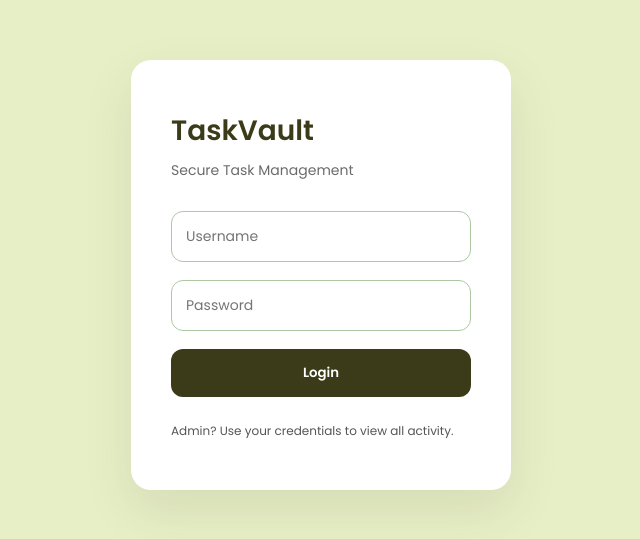
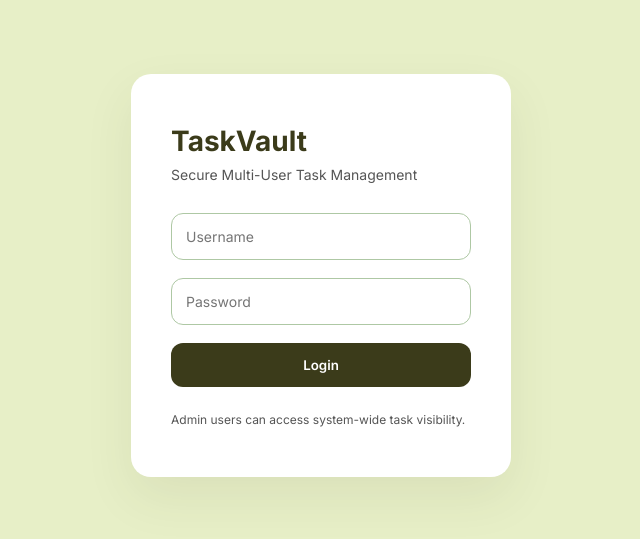
Before and after one commit to Jaideep200513/TaskVault, a plain HTML site: page index.html in a window 1280 px wide. Shown: the part 125-664 px from the top of the page, without its empty margins (319-959 px from the left). Drawn offline with Linux system fonts and the light colour scheme.

Commit message:
updated typography to Inter

```diff
--- a/index.html
+++ b/index.html
@@ -1,9 +1,12 @@
 <!DOCTYPE html>
 <html lang="en">
 <head>
-    <link href="https://fonts.googleapis.com/css2?family=Poppins:wght@400;600&display=swap" rel="stylesheet">
     <meta charset="UTF-8">
     <title>TaskVault - Login</title>
+
+    <!-- Inter Font -->
+    <link href="https://fonts.googleapis.com/css2?family=Inter:wght@400;500;600;700&display=swap" rel="stylesheet">
+
     <link rel="stylesheet" href="style.css">
 </head>
 <body>
@@ -11,7 +14,7 @@
     <div class="container">
         <div class="card">
             <h1>TaskVault</h1>
-            <p class="subtitle">Secure Task Management</p>
+            <p class="subtitle">Secure Multi-User Task Management</p>
 
             <form>
                 <input type="text" placeholder="Username" required>
@@ -19,7 +22,7 @@
                 <button type="submit">Login</button>
             </form>
 
-            <p class="footer-text">Admin? Use your credentials to view all activity.</p>
+            <p class="footer-text">Admin users can access system-wide task visibility.</p>
         </div>
     </div>
 
--- a/style.css
+++ b/style.css
@@ -2,9 +2,10 @@
     margin: 0;
     padding: 0;
     box-sizing: border-box;
-    font-family: "Poppins", sans-serif;
+    font-family: "Inter", sans-serif;
 }
 
+/* Background */
 body {
     height: 100vh;
     background: #E7EFC7;
@@ -13,6 +14,7 @@ body {
     align-items: center;
 }
 
+/* Container */
 .container {
     width: 100%;
     display: flex;
@@ -20,38 +22,47 @@ body {
     align-items: center;
 }
 
+/* Card */
 .card {
     background: #ffffff;
     padding: 50px 40px;
     width: 380px;
     border-radius: 20px;
-    box-shadow: 0 20px 50px rgba(59, 59, 26, 0.1);
+    box-shadow: 0 20px 50px rgba(59, 59, 26, 0.08);
     text-align: left;
 }
 
+/* Heading */
 .card h1 {
     font-size: 28px;
+    font-weight: 700;
     color: #3B3B1A;
     margin-bottom: 8px;
 }
 
+/* Subtitle */
 .subtitle {
     margin-bottom: 30px;
     font-size: 14px;
-    color: #6b6b6b;
+    font-weight: 400;
+    color: #555;
 }
 
+/* Form Layout */
 form {
     display: flex;
     flex-direction: column;
 }
 
+/* Inputs */
 form input {
     margin-bottom: 18px;
     padding: 14px;
     border-radius: 12px;
     border: 1px solid #AEC8A4;
     font-size: 14px;
+    font-weight: 400;
+    transition: 0.2s ease;
 }
 
 form input:focus {
@@ -59,6 +70,7 @@ form input:focus {
     border-color: #3B3B1A;
 }
 
+/* Button */
 form button {
     padding: 14px;
     border-radius: 12px;
@@ -74,8 +86,10 @@ form button:hover {
     background: #8A784E;
 }
 
+/* Footer Text */
 .footer-text {
     margin-top: 25px;
     font-size: 12px;
+    font-weight: 400;
     color: #555;
 }
```
